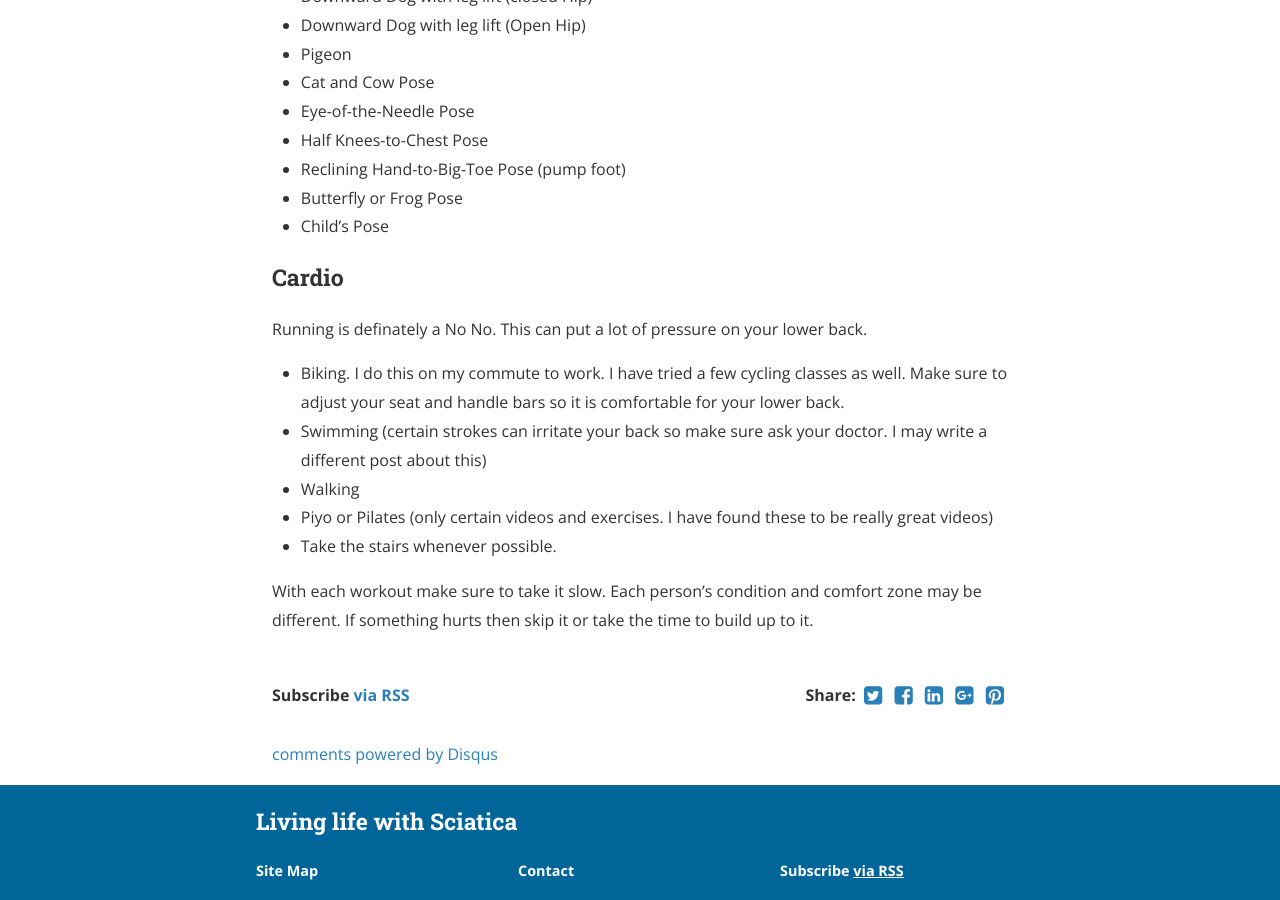
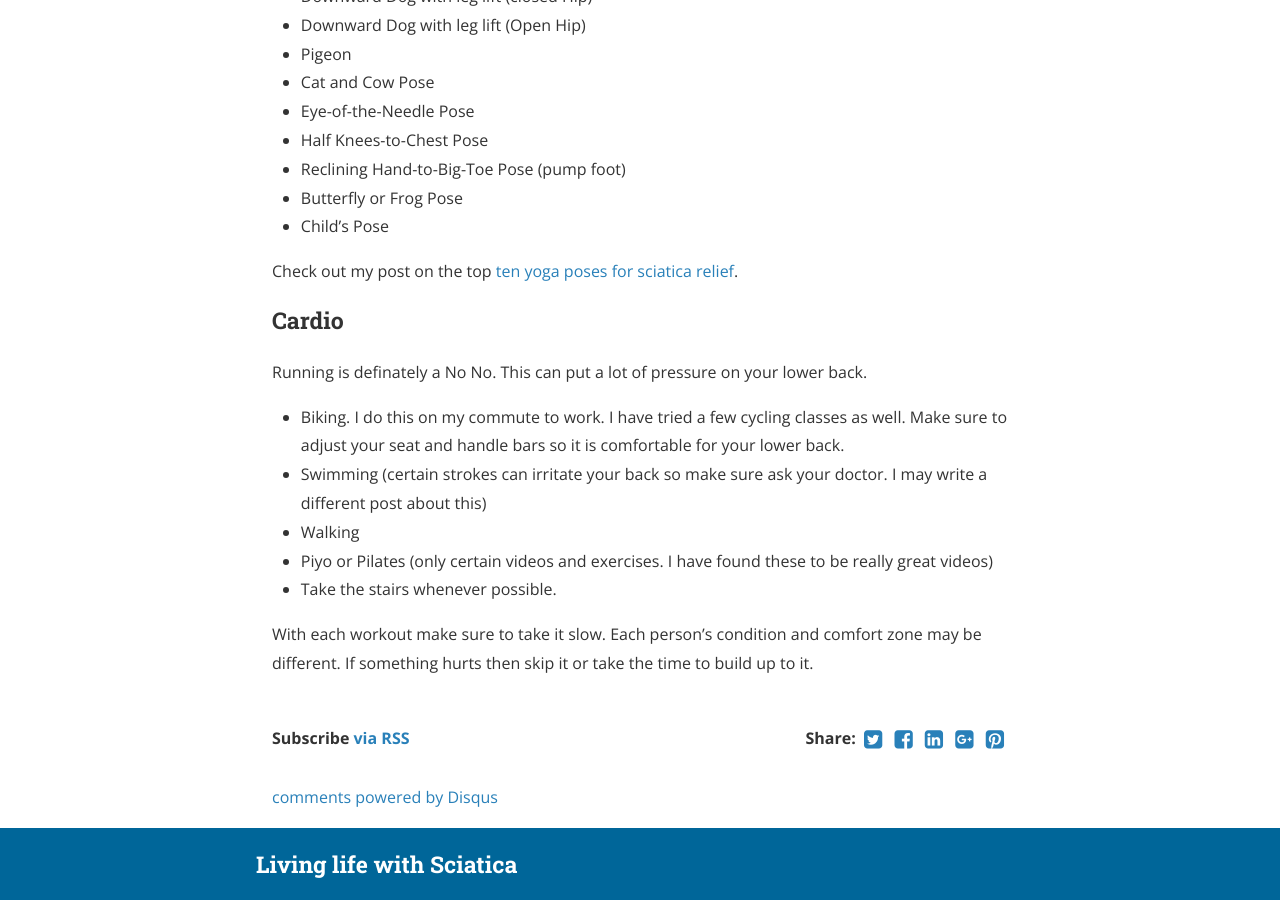
Before and after one commit to sciaticawarrior/sciaticatest, a Jekyll site: the page built from _posts/2016-04-30-sciatica-workout.markdown, in a window 1280 px wide and 900 px high, scrolled down 2823 px. Built offline with Jekyll 4.4.1, drawn with Linux system fonts in a browser that asks for light colours; nearby versions of some CDN libraries; comment, search, counter and statistics services are not loaded; a style sheet for code colours, icons or effects is not loaded.

Commit message:
Update 2016-04-30-sciatica-workout.markdown

```diff
--- a/_posts/2016-04-30-sciatica-workout.markdown
+++ b/_posts/2016-04-30-sciatica-workout.markdown
@@ -85,6 +85,8 @@ Three Repitions
 * Butterfly or Frog Pose
 * Child's Pose
 
+Check out my post on the top [ten yoga poses for sciatica relief](http://sciaticawarrior.github.io/sciaticaworkout/workout/2017/02/20/sciatica-top10yoga.html).
+
 ### Cardio
 Running is definately a No No. This can put a lot of pressure on your lower back.
 
```
